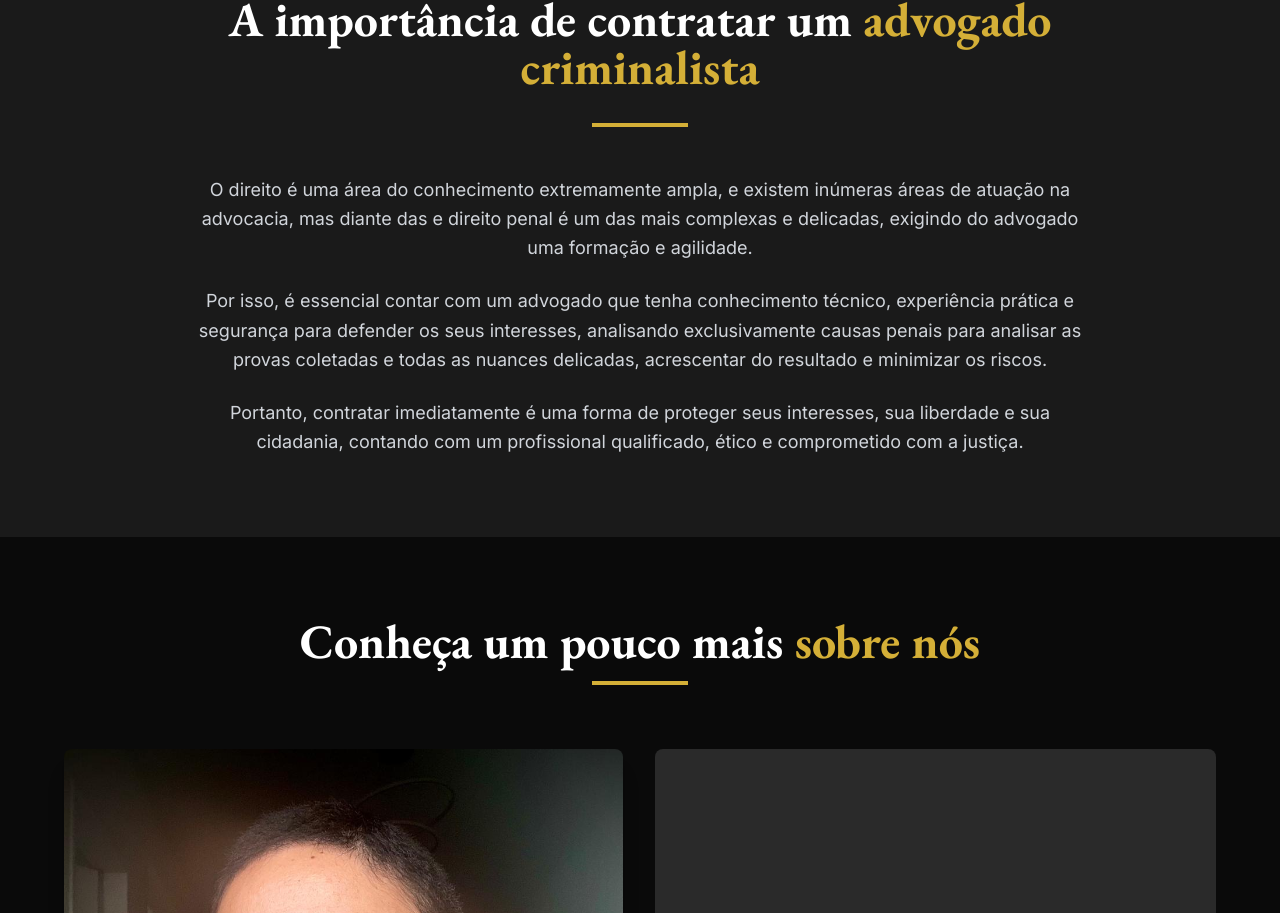
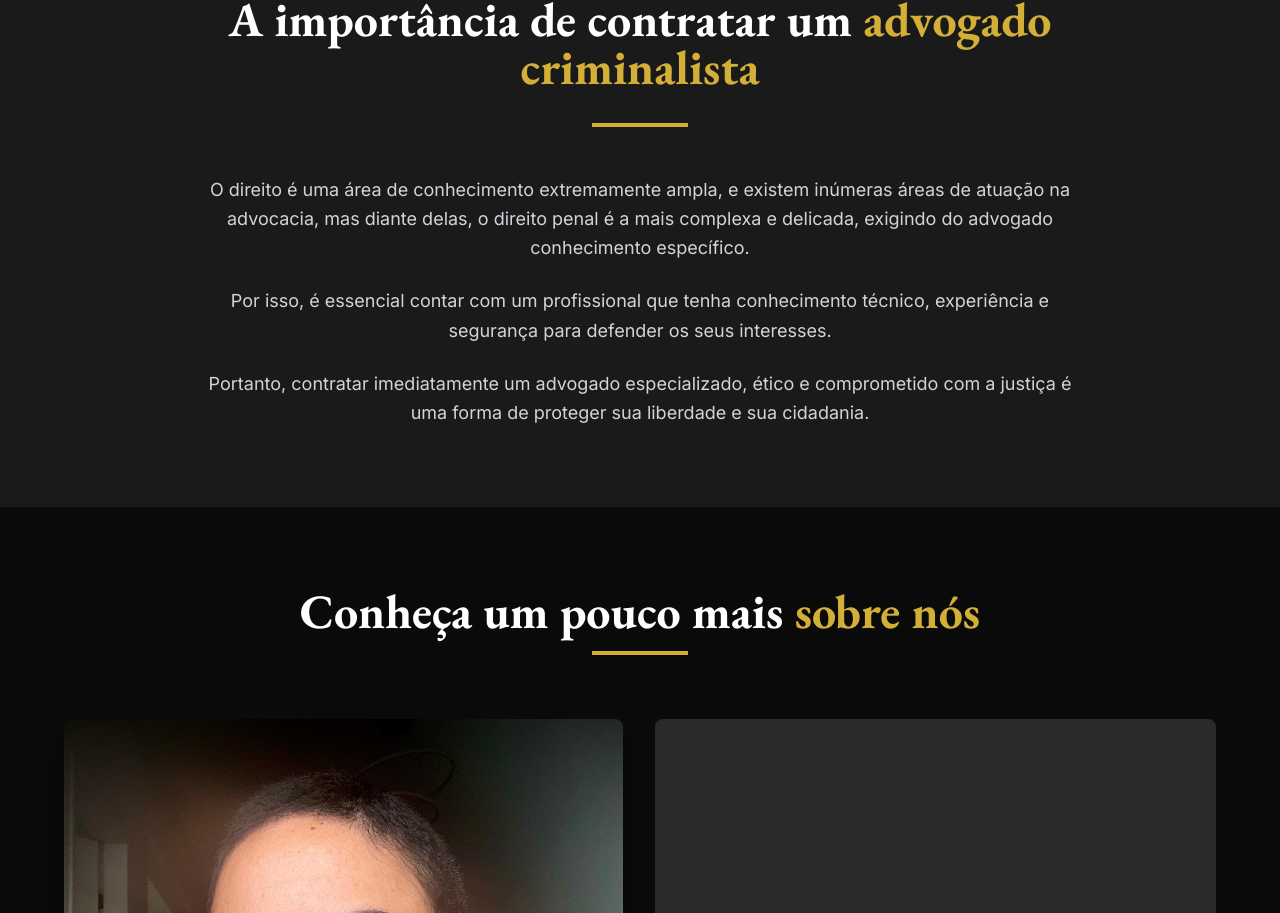
Before and after one commit to SamirAutomations/landingpage-criminalista, a plain HTML site: page index.html in a window 1280 px wide. Shown: the part 1874-2787 px from the top of the page. Drawn offline with nearby package versions, Linux system fonts and the light colour scheme.

Commit message:
Modificado o texto da sessão Importancia Section

```diff
--- a/index.html
+++ b/index.html
@@ -226,19 +226,13 @@
 
                 <div class="space-y-6 text-lg text-gray-300 leading-relaxed">
                     <p>
-                        O direito é uma área do conhecimento extremamente ampla, e existem inúmeras áreas de atuação na
-                        advocacia, mas diante das e direito penal é um das mais complexas e delicadas, exigindo do
-                        advogado uma formação e agilidade.
+                        O direito é uma área de conhecimento extremamente ampla, e existem inúmeras áreas de atuação na advocacia, mas diante delas, o direito penal é a mais complexa e delicada, exigindo do advogado conhecimento específico.
                     </p>
                     <p>
-                        Por isso, é essencial contar com um advogado que tenha conhecimento técnico, experiência prática
-                        e segurança para defender os seus interesses, analisando exclusivamente causas penais para
-                        analisar as provas coletadas e todas as nuances delicadas, acrescentar do resultado e minimizar
-                        os riscos.
+                        Por isso, é essencial contar com um profissional que tenha conhecimento técnico, experiência e segurança para defender os seus interesses.
                     </p>
                     <p>
-                        Portanto, contratar imediatamente é uma forma de proteger seus interesses, sua liberdade e sua
-                        cidadania, contando com um profissional qualificado, ético e comprometido com a justiça.
+                        Portanto, contratar imediatamente um advogado especializado, ético e comprometido com a justiça é uma forma de proteger sua liberdade e sua cidadania.
                     </p>
                 </div>
             </div>
```
